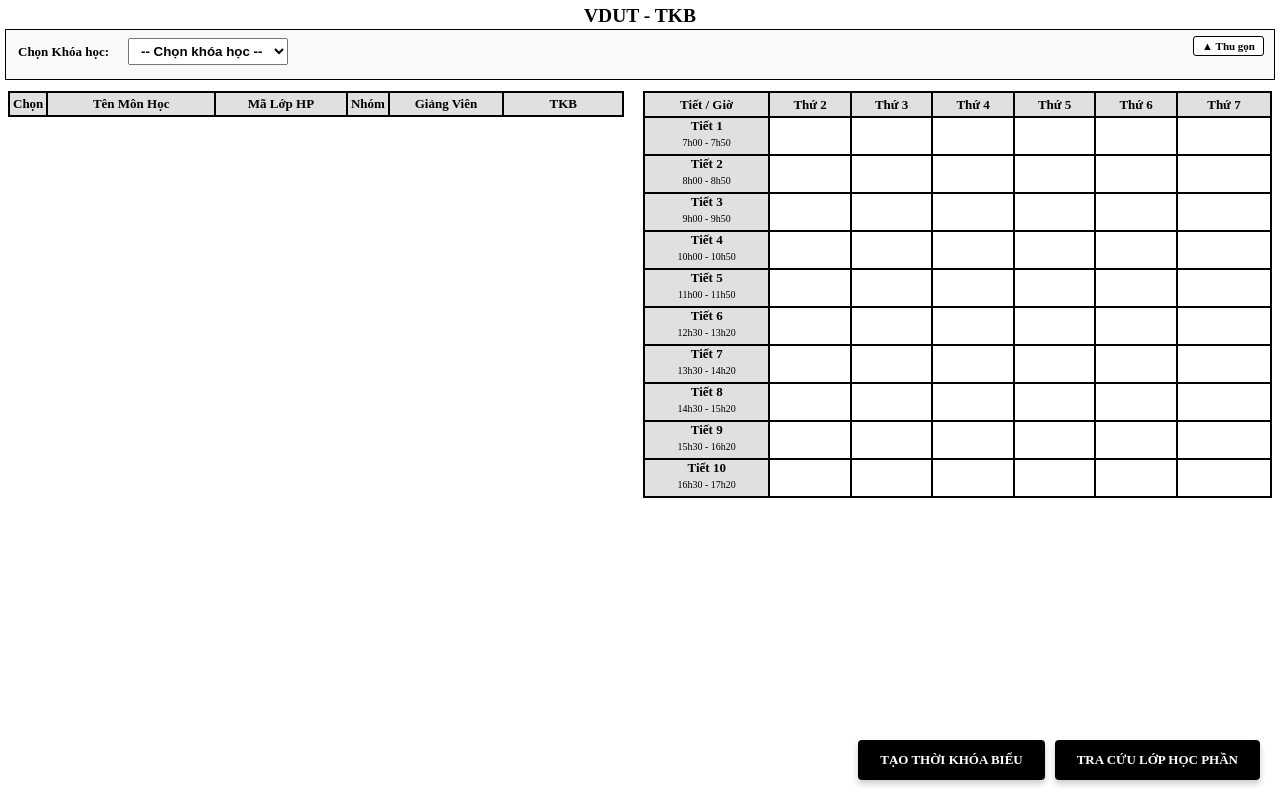
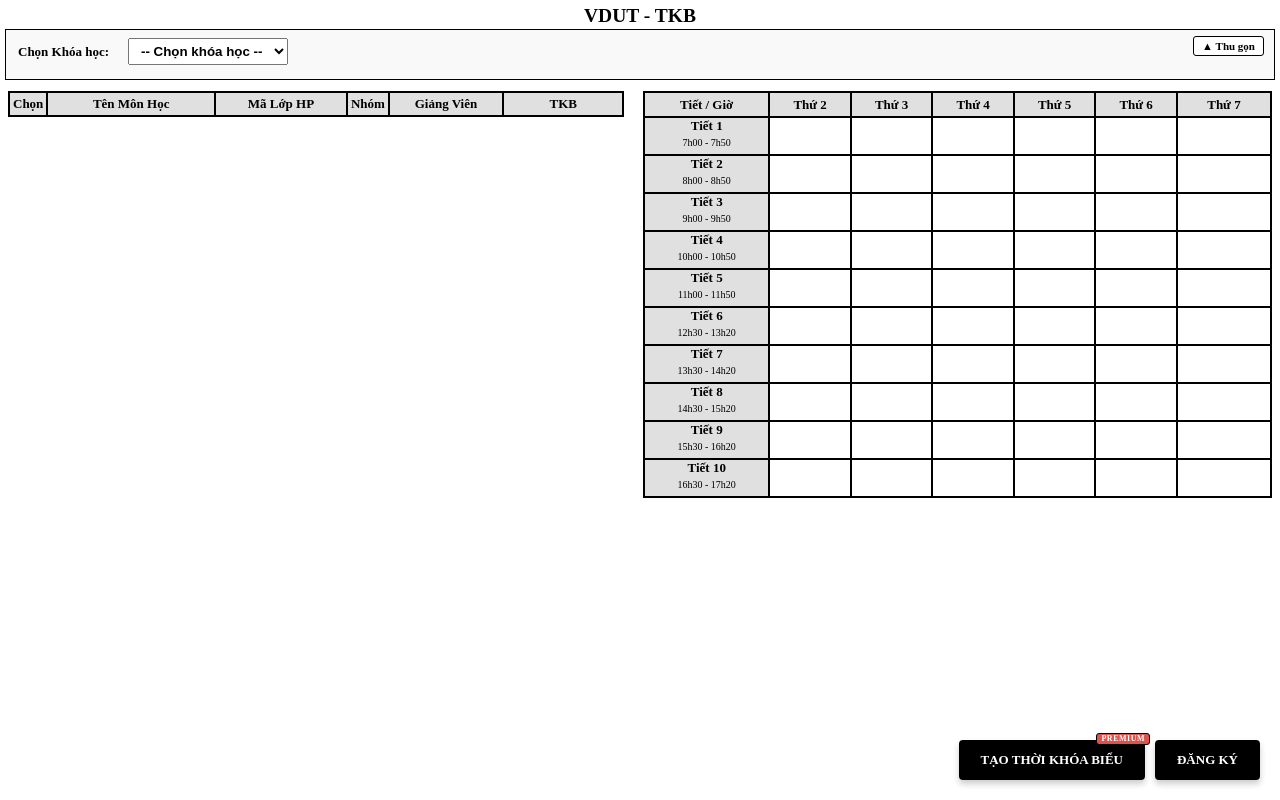
Before and after one commit to thanhvinhny/vdut-kiemtratkb, a plain HTML site: page index.html in a window 1280 px wide. Drawn offline with Linux system fonts and the light colour scheme.

Commit message:
Update index.html

```diff
--- a/index.html
+++ b/index.html
@@ -156,6 +156,29 @@
             display: flex;
             gap: 10px;
             z-index: 999;
+        }
+
+        .btn-wrapper {
+            position: relative;
+            display: inline-block;
+        }
+
+        .badge-premium {
+            position: absolute;
+            top: -7px;
+            right: -5px;
+            background-color: #d9534f;
+            color: #ffffff;
+            font-size: 8px;
+            font-weight: bold;
+            padding: 1px 4px;
+            border-radius: 3px;
+            text-transform: uppercase;
+            letter-spacing: 0.5px;
+            border: 1px solid #000000;
+            z-index: 10;
+            line-height: 1;
+            pointer-events: none;
         }
 
         .btn-bottom {
@@ -460,8 +483,11 @@
     <div class="xoa-float"></div>
 
     <div class="cum-nut-goc-phai">
-        <a href="tkb.html" class="btn-bottom">TẠO THỜI KHÓA BIỂU</a>
-        <button class="btn-bottom" onclick="openFeaturesModal()">TRA CỨU LỚP HỌC PHẦN</button>
+        <div class="btn-wrapper">
+            <span class="badge-premium">PREMIUM</span>
+            <a href="tkb.html" class="btn-bottom">TẠO THỜI KHÓA BIỂU</a>
+        </div>
+        <button class="btn-bottom" onclick="openFeaturesModal()">ĐĂNG KÝ</button>
     </div>
 
     <div class="modal-payment" id="paymentModal">
```
